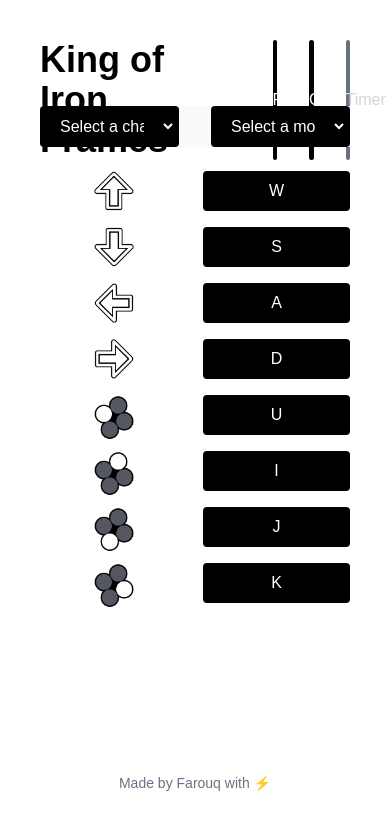
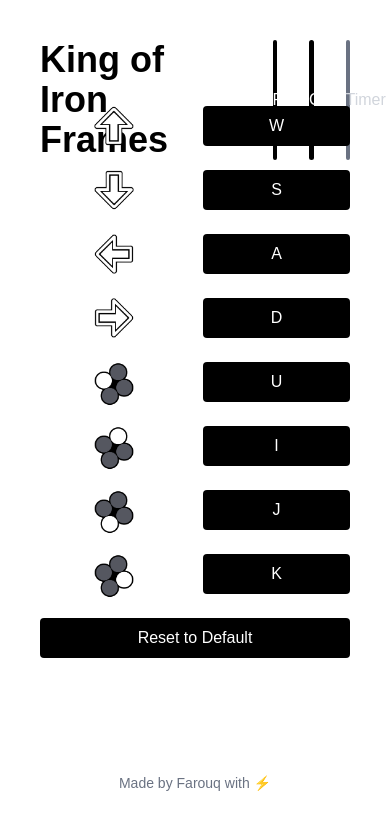
Before and after one commit to far0uq/king-of-iron-frames, a React (Vite) app in the folder client/: page / in a window 390 px wide. Both pictures are taken after a click on the button "Controls". Shown: the top 830 px of the page. Built offline with nearby package versions, Linux system fonts and the light colour scheme; a web font is replaced by a local one.

Commit message:
feat: clicking to change a keybind should have responsive design

```diff
--- a/client/src/components/MainPage/BindingOption.tsx
+++ b/client/src/components/MainPage/BindingOption.tsx
@@ -6,18 +6,31 @@ import { basicInputsMapping } from "@constants/inputs.constants";
 
 interface BindingOptionProps {
   input: Input;
+  setActiveBinding: (activeBinding: Input | null) => void;
+  activeBinding: Input | null;
 }
 
-function BindingOption({ input }: BindingOptionProps) {
+function BindingOption({
+  input,
+  setActiveBinding,
+  activeBinding,
+}: BindingOptionProps) {
+  const isActive = activeBinding === input;
   return (
-    <div className="grid grid-cols-2 justify-items-center gap-4">
-      <div className="w-10 h-10 ">
+    <div
+      className={`grid grid-cols-2 justify-items-center gap-4 relative ${
+        isActive ? "z-50" : "z-10"
+      }`}
+    >
+      <div className="w-10 h-10">
         <img
           src={inputsImageMap[input]}
           style={{ transform: directionMapping[input] }}
         />
       </div>
-      <Button>{basicInputsMapping[input][3]}</Button>
+      <Button onClick={() => setActiveBinding(input)}>
+        {isActive ? "-" : basicInputsMapping[input][3]}
+      </Button>
     </div>
   );
 }
--- a/client/src/components/MainPage/ControlBindingsSlider.tsx
+++ b/client/src/components/MainPage/ControlBindingsSlider.tsx
@@ -1,21 +1,64 @@
 import BindingOption from "./BindingOption";
-import { INPUTS } from "@constants/inputs.constants";
+import { INPUTS, type Input } from "@constants/inputs.constants";
+import Button from "@components/ui/Button";
 
 interface ControlBindingsSliderProps {
   className?: string;
+  setActiveBinding: (activeBinding: Input | null) => void;
+  activeBinding: Input | null;
 }
 
-function ControlBindingsSlider({ className }: ControlBindingsSliderProps) {
+function ControlBindingsSlider({
+  className,
+  setActiveBinding,
+  activeBinding,
+}: ControlBindingsSliderProps) {
   return (
     <div className={className}>
-      <BindingOption input={INPUTS.UP} />
-      <BindingOption input={INPUTS.DOWN} />
-      <BindingOption input={INPUTS.LEFT} />
-      <BindingOption input={INPUTS.RIGHT} />
-      <BindingOption input={INPUTS.ONE} />
-      <BindingOption input={INPUTS.TWO} />
-      <BindingOption input={INPUTS.THREE} />
-      <BindingOption input={INPUTS.FOUR} />
+      <BindingOption
+        input={INPUTS.UP}
+        setActiveBinding={setActiveBinding}
+        activeBinding={activeBinding}
+      />
+      <BindingOption
+        input={INPUTS.DOWN}
+        setActiveBinding={setActiveBinding}
+        activeBinding={activeBinding}
+      />
+      <BindingOption
+        input={INPUTS.LEFT}
+        setActiveBinding={setActiveBinding}
+        activeBinding={activeBinding}
+      />
+      <BindingOption
+        input={INPUTS.RIGHT}
+        setActiveBinding={setActiveBinding}
+        activeBinding={activeBinding}
+      />
+      <BindingOption
+        input={INPUTS.ONE}
+        setActiveBinding={setActiveBinding}
+        activeBinding={activeBinding}
+      />
+      <BindingOption
+        input={INPUTS.TWO}
+        setActiveBinding={setActiveBinding}
+        activeBinding={activeBinding}
+      />
+      <BindingOption
+        input={INPUTS.THREE}
+        setActiveBinding={setActiveBinding}
+        activeBinding={activeBinding}
+      />
+      <BindingOption
+        input={INPUTS.FOUR}
+        setActiveBinding={setActiveBinding}
+        activeBinding={activeBinding}
+      />
+
+      <Button onClick={() => setActiveBinding(null)} additionalClasses="h-10">
+        Reset to Default
+      </Button>
     </div>
   );
 }
--- a/client/src/components/MainPage/MainPage.tsx
+++ b/client/src/components/MainPage/MainPage.tsx
@@ -8,6 +8,7 @@ import Footer from "@components/MainPage/Footer.tsx";
 import type { Section } from "@constants/ui.constants";
 import { SECTIONS } from "@constants/ui.constants";
 import ControlBindingsSlider from "@components/MainPage/ControlBindingsSlider.tsx";
+import Button from "@components/ui/Button";
 
 export default function MainPage() {
   const [selectedCharacter, setSelectedCharacter] = useState<string>("");
@@ -17,6 +18,7 @@ export default function MainPage() {
   const [selectedSection, setSelectedSection] = useState<Section>(
     SECTIONS.PRACTICE,
   );
+  const [activeBinding, setActiveBinding] = useState<Input | null>(null);
 
   useEffect(() => {
     setSelectedMove("");
@@ -25,12 +27,18 @@ export default function MainPage() {
   }, [selectedCharacter]);
 
   return (
+    <>
+      {activeBinding && (
+        <div className="fixed inset-0 bg-black/70 z-50 flex items-center justify-center"></div>
+      )}
       <div className="h-screen grid grid-flow-row grid-rows-12 gap-6 p-10">
         <Header
           className="row-span-1 grid grid-cols-12 justify-between"
           setSelectedSection={setSelectedSection}
         />
 
+        {selectedSection === SECTIONS.PRACTICE && (
+          <div className="row-span-10 grid grid-rows-10 gap-8">
             <OptionBar
               selectedCharacter={selectedCharacter}
               setSelectedCharacter={setSelectedCharacter}
@@ -40,31 +48,33 @@ export default function MainPage() {
               setInputNotation={setInputNotation}
               className="row-span-1 grid grid-cols-6 gap-8 bg-gray-50"
             />
-
-      {selectedSection === SECTIONS.PRACTICE && (
-        <>
             <CommandHistory className="row-span-1 border-b border-t content-center" />
             <CommandDisplay
               inputNotation={inputNotation}
               inputLength={inputLength}
               className="row-span-8"
             />
-        </>
+          </div>
         )}
 
         {selectedSection === SECTIONS.CONTROLS && (
           <>
-          <ControlBindingsSlider className="row-span-9 flex flex-col gap-4" />
+            <ControlBindingsSlider
+              className="row-span-10 flex flex-col gap-6"
+              setActiveBinding={setActiveBinding}
+              activeBinding={activeBinding}
+            />
           </>
         )}
 
         {selectedSection === SECTIONS.TIMER && (
           <>
-          <div className="row-span-9"></div>
+            <div className="row-span-10"></div>
           </>
         )}
 
         <Footer className="row-span-1 text-center text-sm text-gray-500 content-center" />
       </div>
+    </>
   );
 }
```
Lines whose indentation alone changed are shown as unchanged.
